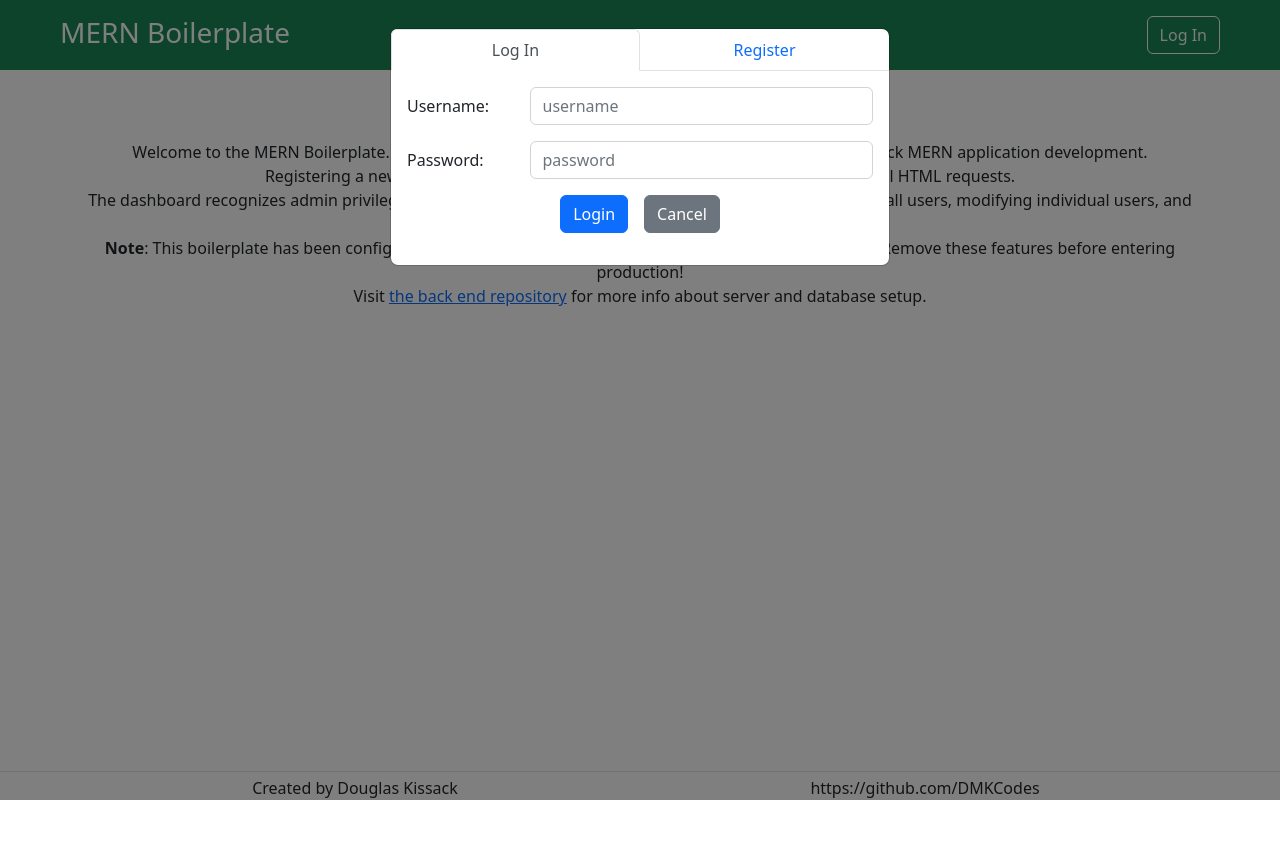
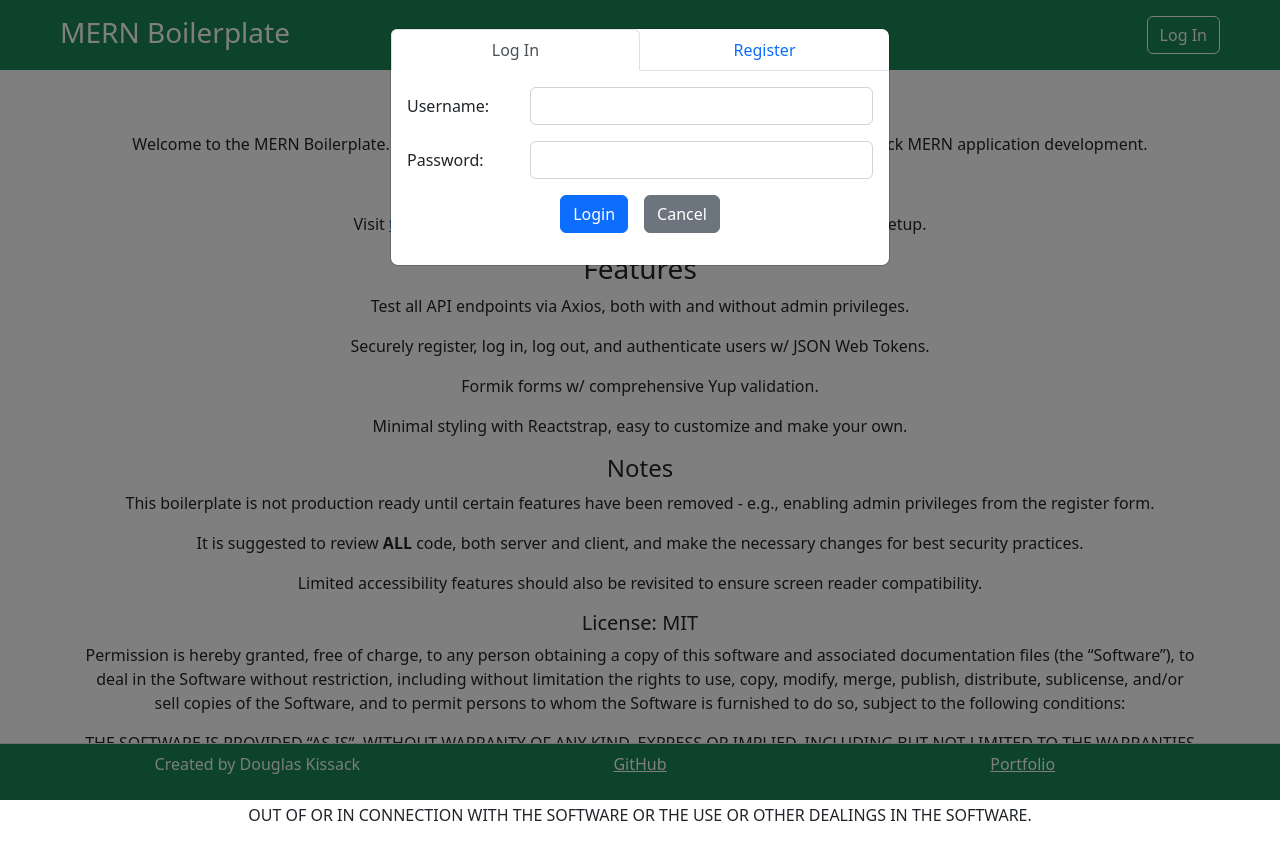
Before and after one commit to DMKCodes/mern-boilerplate, a React (Create React App) app in the folder client/: page / in a window 1280 px wide. Both pictures are taken after a click on the button "Log In". Shown: the top 860 px of the page. Before the commit the page ends 800 px from the top, so only its background shows below. Built offline with nearby package versions, Linux system fonts and the light colour scheme.

Commit message:
update forms & homepage

```diff
--- a/client/src/components/ChangePasswordForm.js
+++ b/client/src/components/ChangePasswordForm.js
@@ -37,7 +37,7 @@ const ChangePasswordForm = ({ putUser, setChangePassword }) => {
                             <Col md='9'>
                                 <Field
                                     name='currentPassword'
-                                    placeholder='Current Password'
+                                    autoComplete='off'
                                     className={`form-control${errors.currentPassword && touched.currentPassword ? ' is-invalid' : ''}`}
                                 />
                                 {errors.currentPassword && touched.currentPassword ? (
@@ -56,7 +56,7 @@ const ChangePasswordForm = ({ putUser, setChangePassword }) => {
                             <Col md='9'>
                                 <Field
                                     name='newPassword'
-                                    placeholder='New Password'
+                                    autoComplete='off'
                                     className={`form-control${errors.newPassword && touched.newPassword ? ' is-invalid' : ''}`}
                                 />
                                 {errors.newPassword && touched.newPassword ? (
@@ -75,7 +75,7 @@ const ChangePasswordForm = ({ putUser, setChangePassword }) => {
                             <Col md='9'>
                                 <Field
                                     name='confirmNewPassword'
-                                    placeholder='Confirm New Password'
+                                    autoComplete='off'
                                     className={`form-control${errors.confirmNewPassword && touched.confirmNewPassword ? ' is-invalid' : ''}`}
                                 />
                                 {errors.confirmNewPassword && touched.confirmNewPassword ? (
--- a/client/src/components/ChangeUsernameForm.js
+++ b/client/src/components/ChangeUsernameForm.js
@@ -27,7 +27,7 @@ const ChangeUsernameForm = ({ setChangeUsername, putUserUsername }) => {
                             <Col md='8'>
                                 <Field
                                     name='newUsername'
-                                    placeholder='New Username'
+                                    autoComplete='off'
                                     className={`form-control${errors.newUsername && touched.newUsername ? ' is-invalid' : ''}`}
                                 />
                                 {errors.newUsername && touched.newUsername ? (
--- a/client/src/components/Footer.js
+++ b/client/src/components/Footer.js
@@ -2,11 +2,32 @@ import { Container, Row, Col} from 'reactstrap';
 
 const Footer = () => {
     return (
-        <footer className='footer border-top'>
-            <Container className='pt-1'>
+        <footer className='footer sticky-bottom border-top bg-success text-light'>
+            <Container className='p-2'>
                 <Row>
-                    <Col>Created by Douglas Kissack</Col>
-                    <Col>https://github.com/DMKCodes</Col>
+                    <Col>
+                        <p>Created by Douglas Kissack</p>
+                    </Col>
+                    <Col>
+                        <a
+                            href='https://github.com/DMKCodes'
+                            target='_blank'
+                            rel='noreferrer'
+                            style={{ color: 'white' }}
+                        >
+                            GitHub
+                        </a>
+                    </Col>
+                    <Col>
+                        <a
+                            href='https://dmk.codes/'
+                            target='_blank'
+                            rel='noreferrer'
+                            style={{ color: 'white' }}
+                        >
+                            Portfolio
+                        </a>
+                    </Col>
                 </Row>
             </Container>
         </footer>
--- a/client/src/components/LoginForm.js
+++ b/client/src/components/LoginForm.js
@@ -76,7 +76,7 @@ const LoginForm = ({ setModalOpen, setError, setErrorMsg }) => {
                             <Col md='9'>
                                 <Field
                                     name='username'
-                                    placeholder='username'
+                                    autoComplete='off'
                                     className={`form-control${errors.username && touched.username ? ' is-invalid' : ''}`}
                                 />
                                 {errors.username && touched.username ? (
@@ -95,7 +95,7 @@ const LoginForm = ({ setModalOpen, setError, setErrorMsg }) => {
                             <Col md='9'>
                                 <Field
                                     name='password'
-                                    placeholder='password'
+                                    autoComplete='off'
                                     className={`form-control${errors.password && touched.password ? ' is-invalid' : ''}`}
                                 />
                                 {errors.password && touched.password ? (
--- a/client/src/components/RegisterForm.js
+++ b/client/src/components/RegisterForm.js
@@ -110,7 +110,7 @@ const RegisterForm = ({ setModalOpen, setError, setErrorMsg }) => {
                             <Col md='9'>
                                 <Field
                                     name='username'
-                                    placeholder='username'
+                                    autoComplete='off'
                                     className={`form-control${errors.username && touched.username ? ' is-invalid' : ''}`}
                                 />
                                 {errors.username && touched.username ? (
@@ -129,7 +129,7 @@ const RegisterForm = ({ setModalOpen, setError, setErrorMsg }) => {
                             <Col md='9'>
                                 <Field
                                     name='password'
-                                    placeholder='password'
+                                    autoComplete='off'
                                     className={`form-control${errors.password && touched.password ? ' is-invalid' : ''}`}
                                 />
                                 {errors.password && touched.password ? (
@@ -143,12 +143,12 @@ const RegisterForm = ({ setModalOpen, setError, setErrorMsg }) => {
                         </FormGroup>
                         <FormGroup row>
                             <Label htmlFor='confirmPassword' md='3'>
-                                Password:
+                                Confirm Password:
                             </Label>
                             <Col md='9'>
                                 <Field
                                     name='confirmPassword'
-                                    placeholder='confirm password'
+                                    autoComplete='off'
                                     className={`form-control${errors.confirmPassword && touched.confirmPassword ? ' is-invalid' : ''}`}
                                 />
                                 {errors.confirmPassword && touched.confirmPassword ? (
@@ -167,7 +167,7 @@ const RegisterForm = ({ setModalOpen, setError, setErrorMsg }) => {
                             <Col md='9'>
                                 <Field
                                     name='email'
-                                    placeholder='email'
+                                    autoComplete='off'
                                     className={`form-control${errors.email && touched.email ? ' is-invalid' : ''}`}
                                 />
                                 {errors.email && touched.email ? (
--- a/client/src/components/Subheader.js
+++ b/client/src/components/Subheader.js
@@ -4,7 +4,7 @@ import { Link } from 'react-router-dom';
 const Subheader = ({ current }) => {
     return (
         <Row>
-            <Col className='pt-2'>
+            <Col>
                 <Breadcrumb>
                     <BreadcrumbItem>
                         <Link to='/'>Home</Link>
--- a/client/src/pages/HomePage.js
+++ b/client/src/pages/HomePage.js
@@ -1,16 +1,27 @@
-import { Container, Row } from 'reactstrap';
+import { Container } from 'reactstrap';
 
 const HomePage = () => {
     return (
         <Container>
-            <Row>
-                <h2 className='my-3'>Home Page</h2>
-                <p>Welcome to the MERN Boilerplate. This boilerplate app can be used as a foundation for quick, full stack MERN application development.<br />
-                Registering a new user above will grant access to the user dashboard which tests all HTML requests.<br />
-                The dashboard recognizes admin privileges and provides expanded dashboard options such as displaying all users, modifying individual users, and deleting users.<br />
-                <b>Note</b>: This boilerplate has been configured to allow you to create an admin account directly for testing. Remove these features before entering production!<br />
-                Visit <a href='https://github.com/DMKCodes/node-express-mongo-boilerplate'>the back end repository</a> for more info about server and database setup.</p>
-            </Row>
+            <h2 className='mt-3'>Overview</h2>
+            <p>Welcome to the MERN Boilerplate. This boilerplate app can be used as a foundation for quick, full stack MERN application development.</p>
+            <p>Registering a new user will grant access to the user dashboard.</p>
+            <p>Visit <a href='https://github.com/DMKCodes/node-express-mongo-boilerplate'>the back end repository</a> for more info about server and database setup.</p>
+
+            <h3>Features</h3>
+            <p>Test all API endpoints via Axios, both with and without admin privileges.</p>
+            <p>Securely register, log in, log out, and authenticate users w/ JSON Web Tokens.</p>
+            <p>Formik forms w/ comprehensive Yup validation.</p>
+            <p>Minimal styling with Reactstrap, easy to customize and make your own.</p>
+
+            <h4>Notes</h4>
+            <p>This boilerplate is not production ready until certain features have been removed - e.g., enabling admin privileges from the register form.</p>
+            <p>It is suggested to review <b>ALL</b> code, both server and client, and make the necessary changes for best security practices.</p>
+            <p>Limited accessibility features should also be revisited to ensure screen reader compatibility.</p>
+
+            <h5>License: MIT</h5>
+            <p>Permission is hereby granted, free of charge, to any person obtaining a copy of this software and associated documentation files (the “Software”), to deal in the Software without restriction, including without limitation the rights to use, copy, modify, merge, publish, distribute, sublicense, and/or sell copies of the Software, and to permit persons to whom the Software is furnished to do so, subject to the following conditions:</p>
+            <p>THE SOFTWARE IS PROVIDED “AS IS”, WITHOUT WARRANTY OF ANY KIND, EXPRESS OR IMPLIED, INCLUDING BUT NOT LIMITED TO THE WARRANTIES OF MERCHANTABILITY, FITNESS FOR A PARTICULAR PURPOSE AND NONINFRINGEMENT. IN NO EVENT SHALL THE AUTHORS OR COPYRIGHT HOLDERS BE LIABLE FOR ANY CLAIM, DAMAGES OR OTHER LIABILITY, WHETHER IN AN ACTION OF CONTRACT, TORT OR OTHERWISE, ARISING FROM, OUT OF OR IN CONNECTION WITH THE SOFTWARE OR THE USE OR OTHER DEALINGS IN THE SOFTWARE.</p>
         </Container>
     );
 };
```
Also changed, not shown: client/src/components/UserCard.js (+18 -9 lines), client/src/components/UserList.js (+5 -2 lines).
